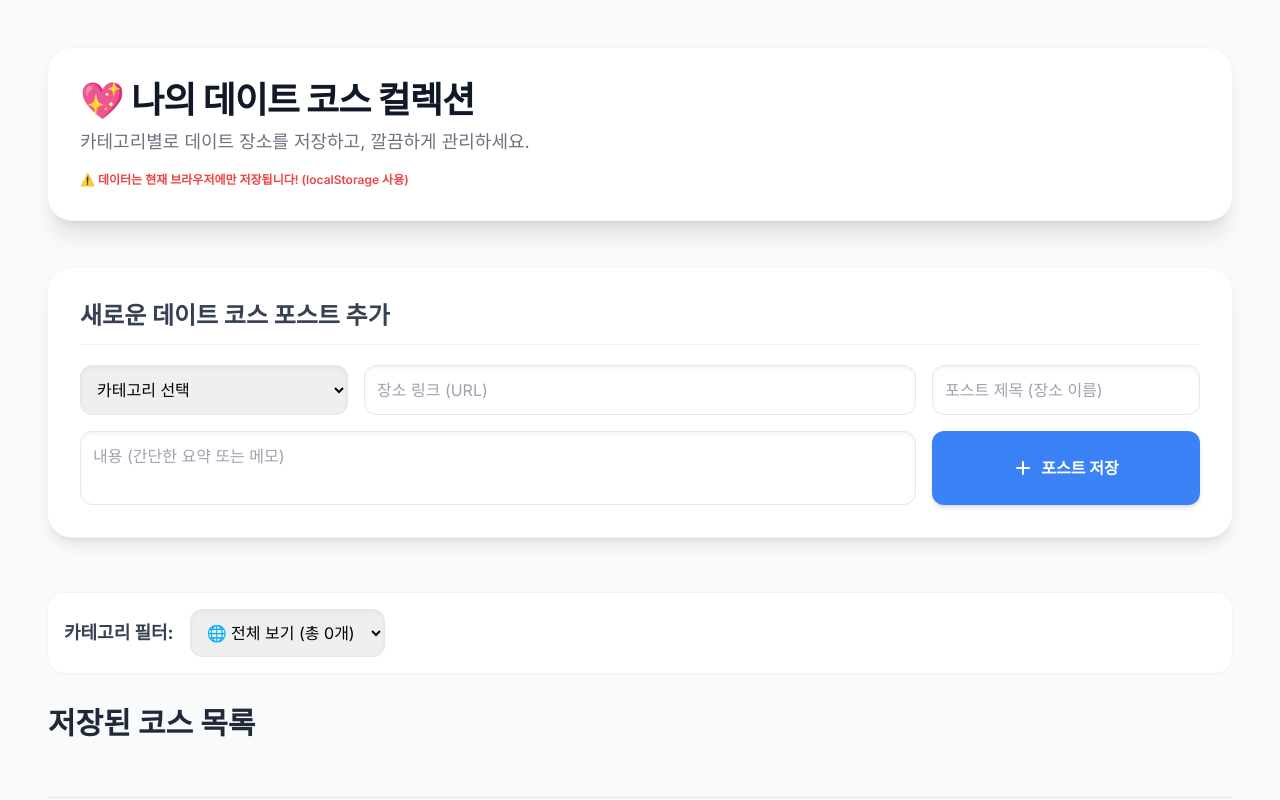
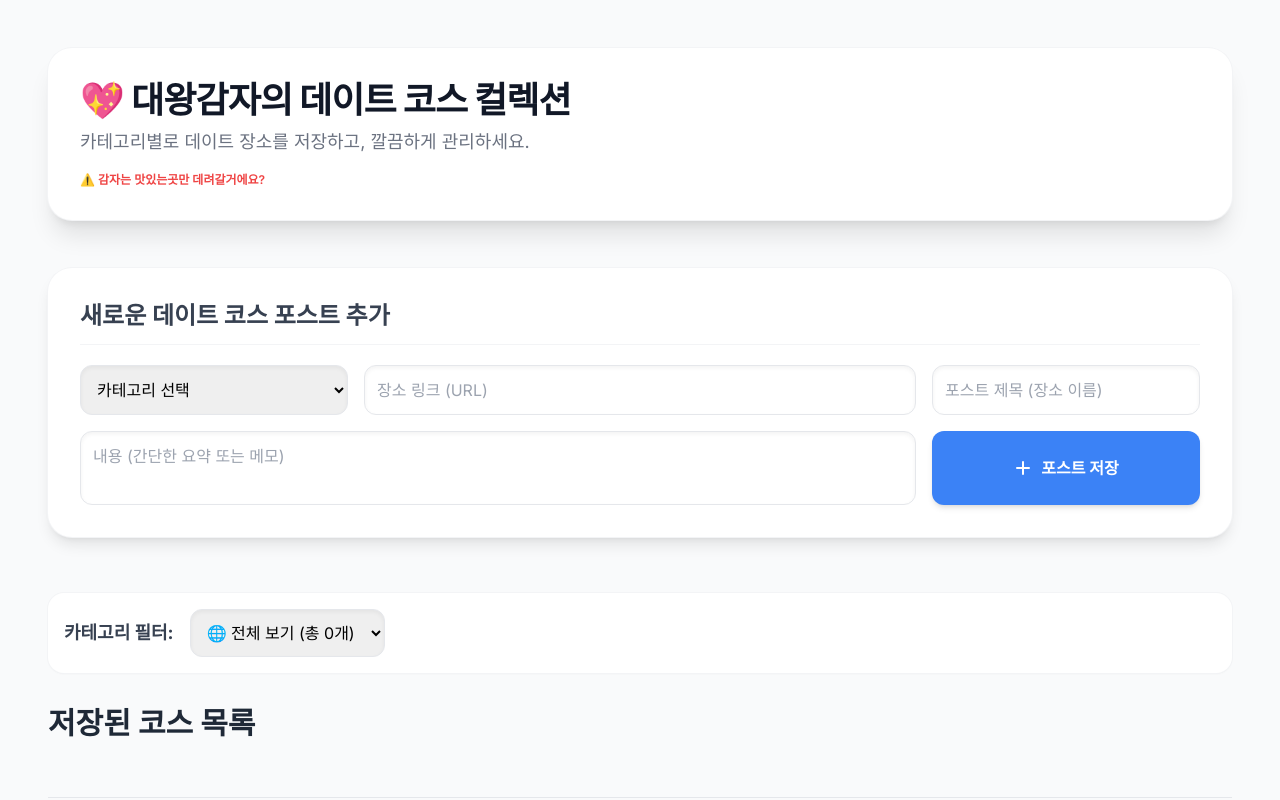
Before and after one commit to kominsseok/gamja, a plain HTML site: page index.html in a window 1280 px wide. Shown: the top 800 px of the page. Drawn offline with nearby package versions, Linux system fonts and the light colour scheme.

Commit message:
Update index.html

```diff
--- a/index.html
+++ b/index.html
@@ -3,7 +3,7 @@
 <head>
     <meta charset="UTF-8">
     <meta name="viewport" content="width=device-width, initial-scale=1.0">
-    <title>나만의 데이트 코스 컬렉션 (로컬 저장)</title>
+    <title>감자의 데이트 코스 컬렉션 </title>
     <!-- Tailwind CSS CDN -->
     <script src="https://cdn.tailwindcss.com"></script>
     <!-- Google Fonts - Inter -->
@@ -36,13 +36,13 @@
         <!-- Header Section: Elevated and highly rounded (Apple card style) -->
         <header class="mb-12 p-8 bg-white shadow-xl rounded-3xl ring-1 ring-gray-100">
             <h1 class="text-4xl font-extrabold text-gray-900 mb-2 tracking-tight">
-                💖 나의 데이트 코스 컬렉션
+                💖 대왕감자의 데이트 코스 컬렉션
             </h1>
             <p class="text-gray-500 text-lg">
                 카테고리별로 데이트 장소를 저장하고, 깔끔하게 관리하세요.
             </p>
             <p id="local-storage-note" class="text-xs text-red-500 mt-4 font-semibold">
-                ⚠️ 데이터는 현재 브라우저에만 저장됩니다! (localStorage 사용)
+                ⚠️ 감자는 맛있는곳만 데려갈거에요?
             </p>
         </header>
 
@@ -372,4 +372,5 @@
 
     </script>
 </body>
+
 </html>
```
